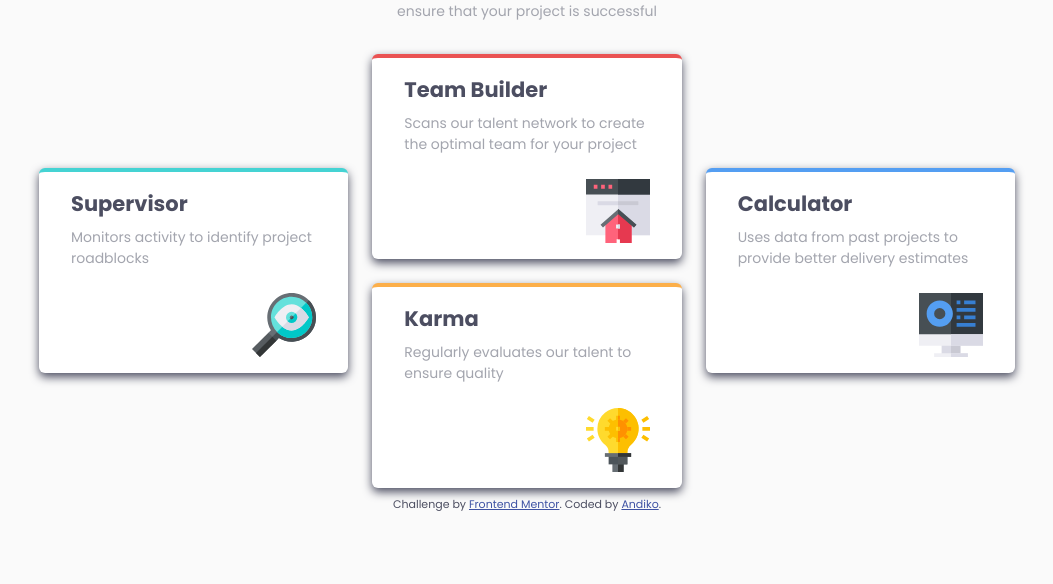
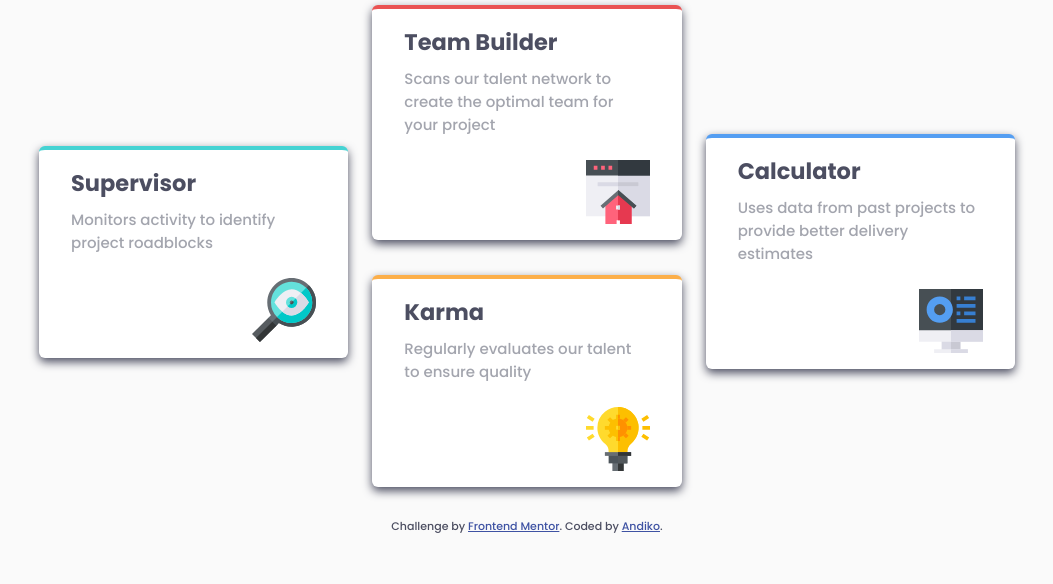
Before and after one commit to NdokiA/Frontend-Mentor-Four-Card, a plain HTML site: page index.html in a window 1280 px wide. Shown: the part 216-800 px from the top of the page, without its empty margins (113-1166 px from the left). Drawn offline with Linux system fonts and the light colour scheme.

Commit message:
Fix CSS issue on PC

```diff
--- a/index.html
+++ b/index.html
@@ -14,7 +14,7 @@
 
   <!-- Feel free to remove these styles or customise in your own stylesheet 👍 -->
   <style>
-    .attribution { font-size: 11px; text-align: center; color: hsl(234, 12%, 34%) }
+    .attribution { font-size: 11px; text-align: center; color: hsl(234, 12%, 34%); margin-top: 1em;}
     .attribution a { color: hsl(228, 45%, 44%); }
   </style>
 </head>
--- a/styles.css
+++ b/styles.css
@@ -22,12 +22,13 @@ body{
     flex-direction: column;
     justify-content: center;
     align-items: center;
-    height: 100vh;
+    height: 100%;
+    margin: 1% 0;
 
-    font-size: 14px;
+    font-size: 15px;
     font-family: 'Poppins', sans-serif;
     color: var(--grayish-blue);
-    font-weight: 400;
+    font-weight: 500;
     background-color: var(--very-light-gray);
 }
 
@@ -42,7 +43,7 @@ header{
 }
 
 header .subtitle{
-    font-weight: 200;
+    font-weight: 400;
 }
 
 header p{
@@ -75,7 +76,8 @@ header p{
 
     padding: 1rem 2rem;
     gap: 0.5rem;
-    max-width: 23rem;
+    height: 1fr;
+    max-width: 1fr;
 }
 
 
```
